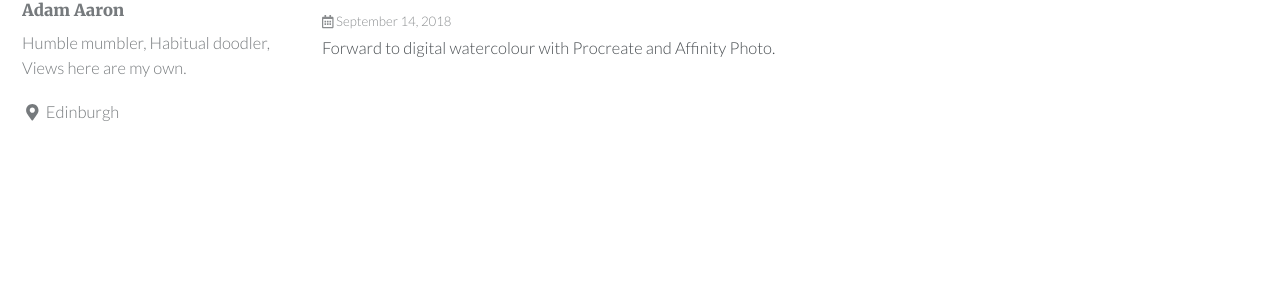
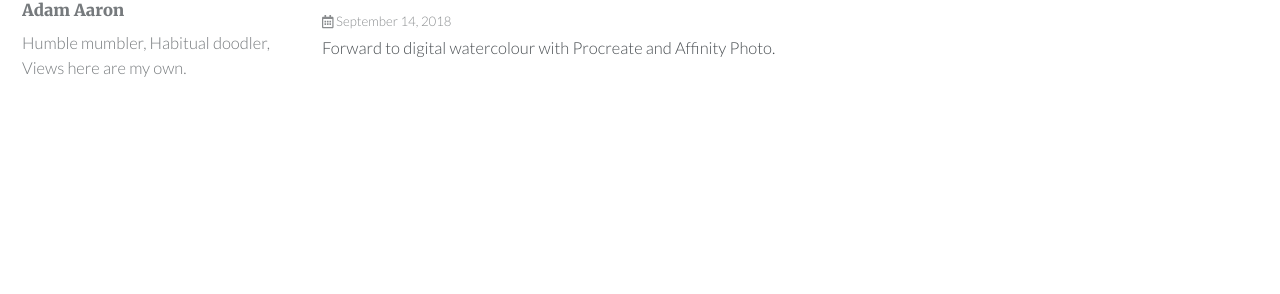
Before and after one commit to aaaronorg/art_aaaronorg, a Jekyll site: the page built from collections/_pages/digital_watercolour_course-archive.md, in a window 1280 px wide. Shown: the part 230-524 px from the top of the page. Built offline with Jekyll 4.4.1, drawn with Linux system fonts in a browser that asks for light colours; nearby versions of some CDN libraries; some web fonts are replaced.

Commit message:
Remove location

```diff
--- a/_config.yml
+++ b/_config.yml
@@ -103,7 +103,7 @@ author:
   name             : "Adam Aaron"
   avatar           : "/assets/images/Adam.Aaron.logo.png" # path of avatar image, e.g. "/assets/images/bio-photo.jpg"
   bio              : "Humble mumbler, Habitual doodler, Views here are my own."
-  location         : "Edinburgh"
+  location         :
   email            :
   links:
     - label: "Email"
```
